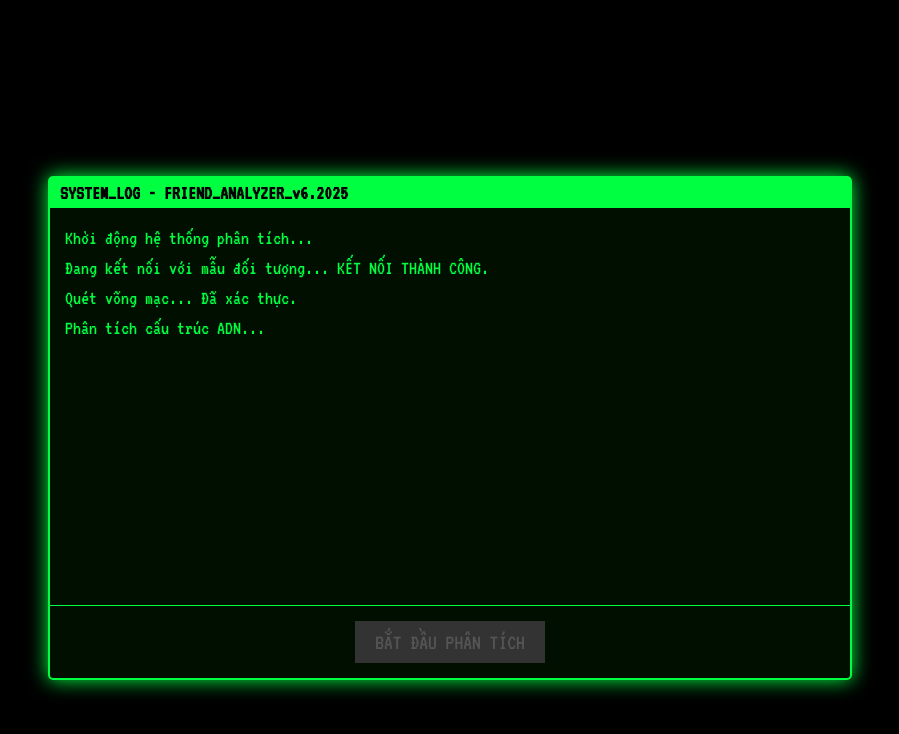
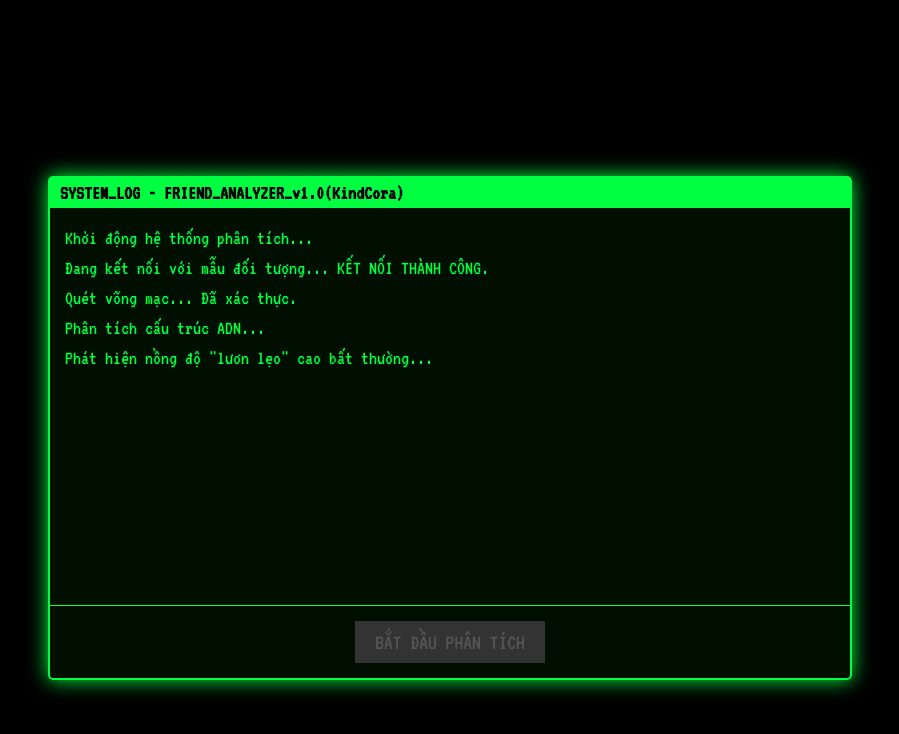
Before and after one commit to kindcora/troll, a plain HTML site: page index.html in a window 1280 px wide. Both pictures are taken after a click on the button "BẮT ĐẦU PHÂN TÍCH". Shown: the whole page, without its empty margins (190-1089 px from the left). Drawn offline with Linux system fonts and the light colour scheme.

Commit message:
Add files via upload

```diff
--- a/index.html
+++ b/index.html
@@ -3,7 +3,7 @@
 <head>
     <meta charset="UTF-8">
     <meta name="viewport" content="width=device-width, initial-scale=1.0">
-    <title>Hệ Thống Phân Tích Bạn Bè</title>
+    <title>Hệ Thống Phân Tích Bạn Bè v2.0</title>
     <style>
         /* CSS để tạo giao diện kiểu Terminal "hacker" */
         @import url('https://fonts.googleapis.com/css2?family=VT323&display=swap');
@@ -97,7 +97,7 @@
 <body>
 
     <div class="console">
-        <div class="console-header">SYSTEM_LOG - FRIEND_ANALYZER_v6.2025</div>
+        <div class="console-header">SYSTEM_LOG - FRIEND_ANALYZER_v1.0(KindCora)</div>
         <div id="log">Chờ lệnh...<span class="cursor"></span></div>
         <div class="button-container">
             <button id="startButton">BẮT ĐẦU PHÂN TÍCH</button>
@@ -111,7 +111,7 @@
         const log = document.getElementById('log');
         const cursor = '<span class="cursor"></span>';
 
-        // Danh sách các bước trong quá trình
+        // *** DANH SÁCH CÁC BƯỚC ĐÃ ĐƯỢC MỞ RỘNG ***
         const processSteps = [
             'Khởi động hệ thống phân tích...',
             'Đang kết nối với mẫu đối tượng... KẾT NỐI THÀNH CÔNG.',
@@ -120,17 +120,29 @@
             'Phát hiện nồng độ "lươn lẹo" cao bất thường...',
             'Truy cập kho dữ liệu "nhân phẩm"...',
             '[CẢNH BÁO]: Hệ thống sắp quá tải vì dữ liệu "tấu hài"...',
+            'Kiểm tra bộ nhớ tạm... LỖI: Bộ nhớ trống rỗng.',
+            'Đo lường chỉ số "tự luyến"... ĐÃ VƯỢT MỨC TỐI ĐA CỦA THIẾT BỊ.',
+            'Đối chiếu hình ảnh với database "trai xinh gái đẹp"... Không có kết quả trùng khớp.',
             'Đang đối chiếu với dữ liệu từ "vựa muối" Biển Chết...',
+            'Kích hoạt bộ lọc "nói chuyện duyên dáng"... BỘ LỌC BỊ CHÁY.',
+            'Kiểm tra lịch sử nói dối... CẢNH BÁO: Dữ liệu quá lớn, có nguy cơ làm tràn bộ nhớ.',
             'Xử lý hoàn tất!'
         ];
 
-        // Danh sách các kết quả ngẫu nhiên
+        // *** DANH SÁCH CÁC KẾT QUẢ "ĐỂU" ĐÃ ĐƯỢC BỔ SUNG THÊM ***
         const finalResults = [
             'PHÂN TÍCH HOÀN TẤT: Đối tượng được phân loại là "Vũ Khí Gây Cười Hàng Loạt".\nMức độ nguy hiểm: Cao.\nKhuyến cáo: Giữ khoảng cách an toàn để không bị nhiễm "độ mặn".',
             'KẾT QUẢ: 99% Tấu Hài, 1% Hơi Thở.\nNăng lực đặc biệt: Có khả năng làm sập một cuộc nói chuyện nghiêm túc trong 5 giây.',
             'BÁO CÁO: Phát hiện lỗi logic nghiêm trọng trong hệ điều hành "Não.exe".\nGợi ý sửa lỗi: Khởi động lại bằng một giấc ngủ dài. Nếu không được, vui lòng không khởi động lại nữa.',
-            'ĐÁNH GIÁ: Chỉ số duyên dáng dưới mức có thể đo lường.\nKhả năng tương thích xã hội: Cao (với vai trò Não CỨC).',
-            'CẢNH BÁO AN NINH: Đối tượng có khả năng "hack" não người đối diện bằng những câu chuyện vô lý.\nBiện pháp phòng ngừa: Luôn bật "tường lửa" hoài nghi.'
+            'ĐÁNH GIÁ: Chỉ số duyên dáng dưới mức có thể đo lường.\nKhả năng tương thích xã hội: Cao (với vai trò cây hài).',
+            'CẢNH BÁO AN NINH: Đối tượng có khả năng "hack" não người đối diện bằng những câu chuyện vô lý.\nBiện pháp phòng ngừa: Luôn bật "tường lửa" hoài nghi.',
+            'KẾT LUẬN: Đối tượng là một ca khó trong y học và là một diễn viên hài tiềm năng trong xã hội. Không nên giao phó những việc quan trọng.',
+            'PHÁN QUYẾT: Trí thông minh ở mức "thử nghiệm", nhưng độ tấu hài đã đạt chuẩn "thương mại". Khuyến nghị sử dụng cho mục đích giải trí.',
+            'BÁO CÁO CUỐI CÙNG: Mức độ đẹp trai/xinh gái của bạn tỷ lệ nghịch với sự tự tin của bạn. Mà bạn thì lại quá tự tin.',
+            'PHÂN LOẠI: "Bảo vật quốc gia" cần được bảo tồn... vì không còn ai giống bạn nữa. May mắn thay.',
+            'TỔNG KẾT: Sau khi phân tích, hệ thống đề nghị bạn nên bớt suy nghĩ lại. Vì mỗi lần bạn suy nghĩ, một tế bào não của ai đó lại chết đi vì vô lý.',
+            'TRẠNG THÁI HỆ THỐNG: Cần reset. Phân tích đối tượng này đã gây ra 13 lỗi logic và làm giảm 20% hiệu suất của AI. Bạn là một dạng virus sống.',
+            'KẾT QUẢ ĐO LƯỜNG ĐỘ MẶN: Vượt ngưỡng. Nước biển sau khi gặp bạn phải gọi bạn là "sư phụ".'
         ];
 
         startButton.addEventListener('click', runAnalysis);
@@ -142,7 +154,7 @@
 
             // Hiển thị từng bước của quá trình
             processSteps.forEach((step, index) => {
-                currentDelay += Math.random() * 500 + 500; // Thời gian chờ ngẫu nhiên từ 0.5s đến 1s
+                currentDelay += Math.random() * 400 + 400; // Thời gian chờ ngẫu nhiên từ 0.4s đến 0.8s
                 setTimeout(() => {
                     log.innerHTML = log.innerHTML.replace(cursor, ''); // Xóa con trỏ cũ
                     log.innerHTML += step + '\n' + cursor;
```
